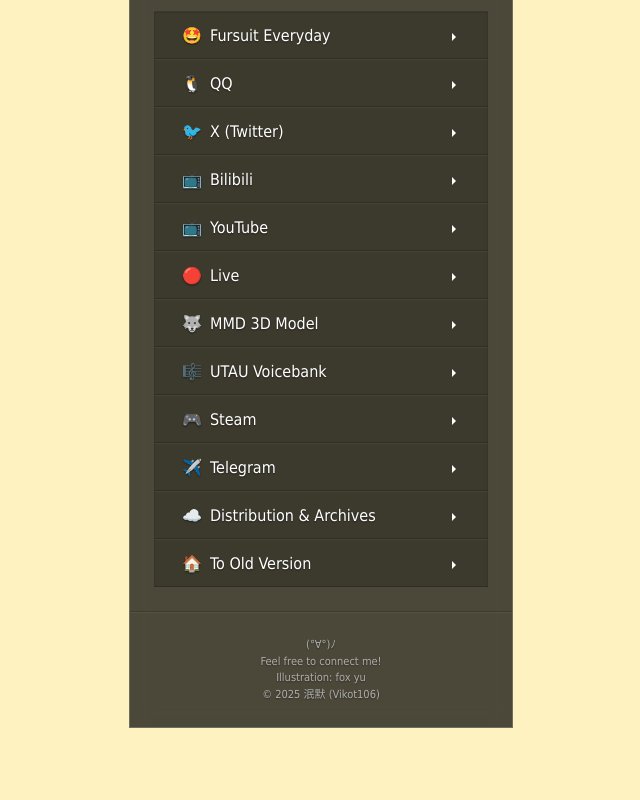
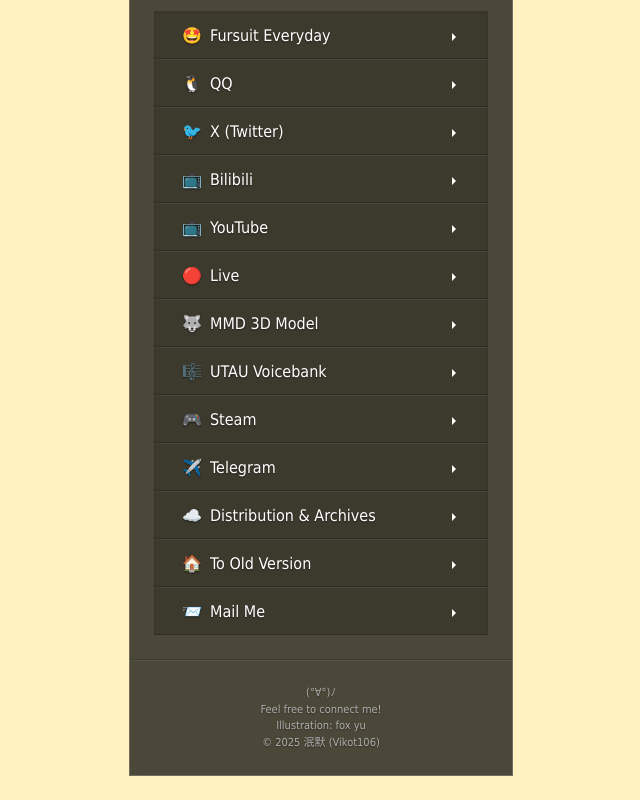
Before and after one commit to mokuhiroa/mokuhiroa.github.io, a plain HTML site: page index.html in a window 1280 px wide. Shown: the part 388-1188 px from the top of the page, without its empty margins (319-959 px from the left). Before the commit the page ends 1140 px from the top, so only its background shows below. Drawn offline with nearby package versions, Linux system fonts and the light colour scheme.

Commit message:
Update index.html

```diff
--- a/index.html
+++ b/index.html
@@ -144,6 +144,7 @@
 				<li><a href="https://t.me/Vikot106"><span class="mr-2">‍✈️</span>Telegram<span class="arrow"></span></a></li>
 				<li><a href="https://uwu.moku.ink/share/txlPUQxs"><span class="mr-2">☁️</span>Distribution&nbsp;&amp;&nbsp;Archives<span class="arrow"></span></a></li>
 				<li><a href="https://dl.moku.ink"><span class="mr-2">🏠</span>To&nbsp;Old&nbsp;Version<span class="arrow"></span></a></li>
+				<li><a href="mailto:Vikot106@hotmail.com"><span class="mr-2">📨</span>Mail&nbsp;Me<span class="arrow"></span></a></li>
 			</ul>
         </div>
 		<div class="m-cprt">(°∀°)ﾉ<br/>Feel free to connect me!<br/>Illustration:&nbsp;fox&nbsp;yu<br/>&copy;&nbsp;2025&nbsp;泯默&nbsp;(Vikot106)</div>
```
